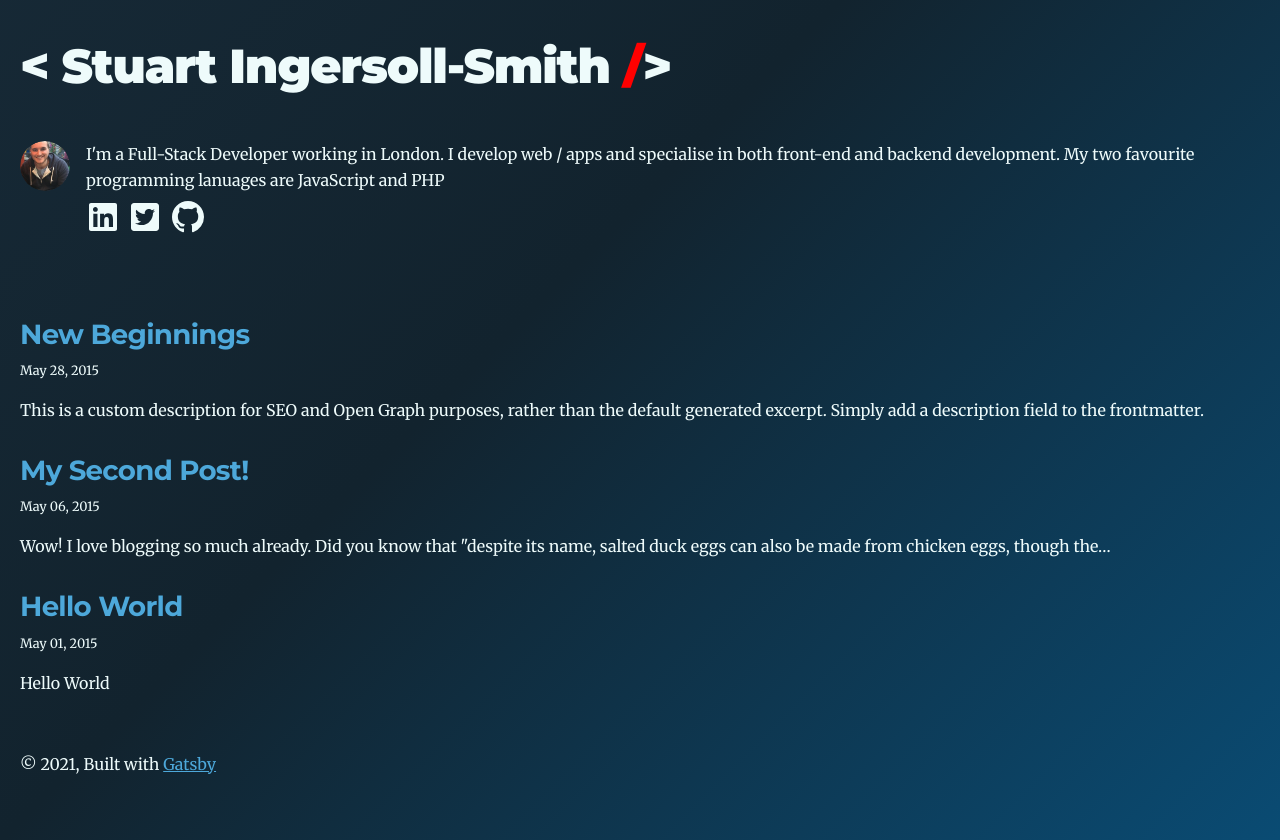
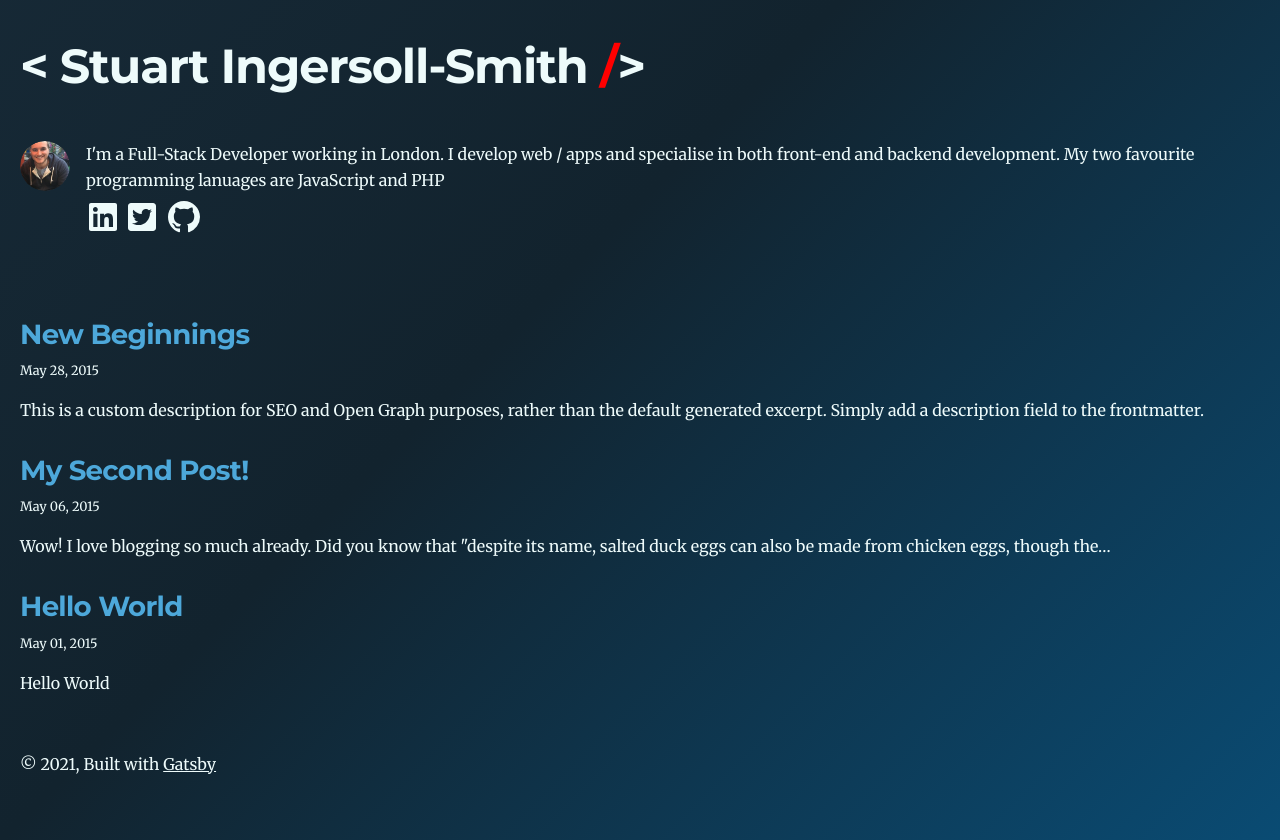
Before and after one commit to stusmith90/portfolio, a Gatsby site: page / in a window 1280 px wide. Built offline with nearby package versions, Linux system fonts and the light colour scheme; Gatsby itself is replaced by a stand-in of ours.

Commit message:
css styling changes

```diff
--- a/src/components/bio.js
+++ b/src/components/bio.js
@@ -65,15 +65,23 @@ const Bio = () => {
       </div>
       <div class="social-media-icons">
         <span>
-          <FaLinkedin size="2em" />
+          <a
+            href="https://www.linkedin.com/in/stuart-smith-b435127b/"
+            target="_blank"
+          >
+            <FaLinkedin size="2em" />
+          </a>
+        </span>
+        <span>
+          <a href="https://twitter.com/Stuart90Smith" target="_blank">
+            <FaTwitterSquare size="2em" />
+          </a>
         </span>
         <span>
           {" "}
-          <FaTwitterSquare size="2em" />
-        </span>
-        <span>
-          {" "}
-          <GoMarkGithub size="2em" />
+          <a href="https://github.com/stusmith90" target="_blank">
+            <GoMarkGithub size="2em" />
+          </a>
         </span>
       </div>
     </>
--- a/src/style.css
+++ b/src/style.css
@@ -141,9 +141,9 @@ h6 {
   font-weight: var(--fontWeight-bold);
   color: var(--color-heading);
 }
+a { color: inherit; }
 
 h1 {
-  font-weight: var(--fontWeight-black);
   font-size: var(--fontSize-6);
   color: var(--color-heading-black);
 }
@@ -254,9 +254,6 @@ table thead tr th {
 
 /* Link */
 
-a {
-  color: var(--color-primary);
-}
 
 a:hover,
 a:focus {
```
Also changed, not shown: content/assets/profile-pic.jpg (deleted).
